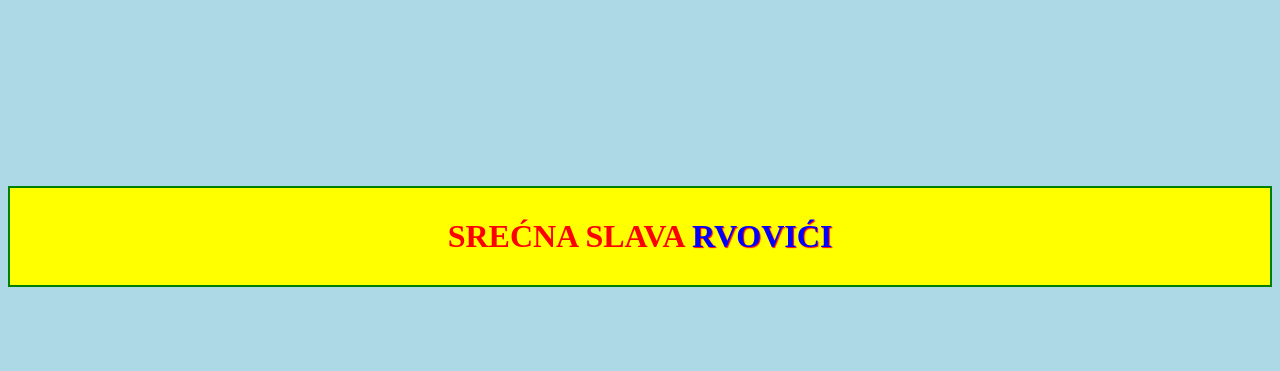
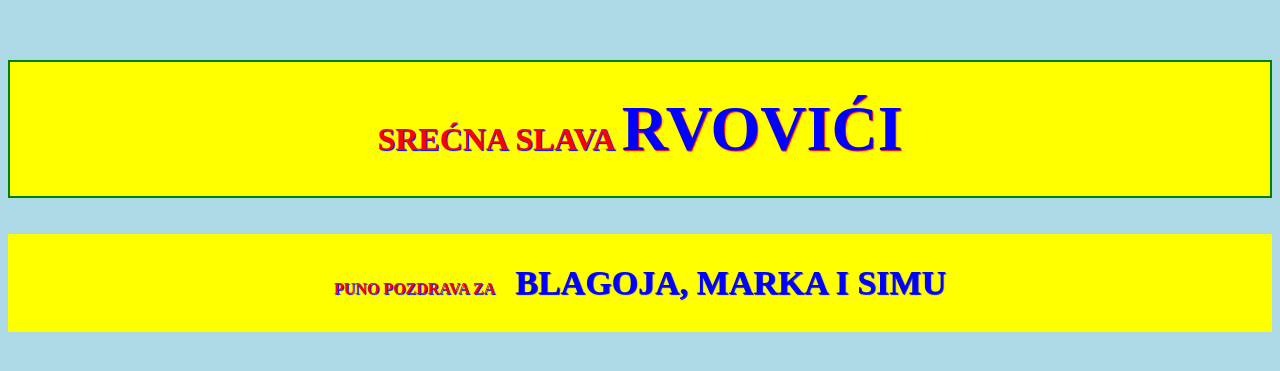
Before and after one commit to keramicar/hello-world, a plain HTML site: page accordion.html in a window 1280 px wide. Shown: the part 193-564 px from the top of the page. Drawn offline with Linux system fonts and the light colour scheme.

Commit message:
Update accordion.html

```diff
--- a/accordion.html
+++ b/accordion.html
@@ -71,15 +71,30 @@
     text-align:center;
     background-color:yellow;
     padding:30px;
-    margin-top:30%;
+    margin-top:20%;
+    text-shadow:1px 1px 1px blue;
 
   }
+   p {
+   background-color: yellow;
+   text-align: center;
+   margin: 0 auto;
+   padding:30px;
+   color:red;
+   font-weight: bold;
+   text-shadow:1px 1px 1px blue;
 
+
+    }
  </style>
 </head>
 <body>
 
-<h1>SREĆNA SLAVA <span style="color:blue;text-shadow:1px 1px 1px red;">RVOVIĆI</span></h1>
+<h1>SREĆNA SLAVA <span style="color:blue;text-shadow:1px 1px 1px red;font-size:64px;">RVOVIĆI</span></h1>
+<br>
+<br>
+<p>PUNO POZDRAVA ZA<span style="color:blue;font-size:34px;display:inline-block;margin-left:20px;"> BLAGOJA, MARKA I SIMU</span></p>
+
 
  </body>
 </html>
```
